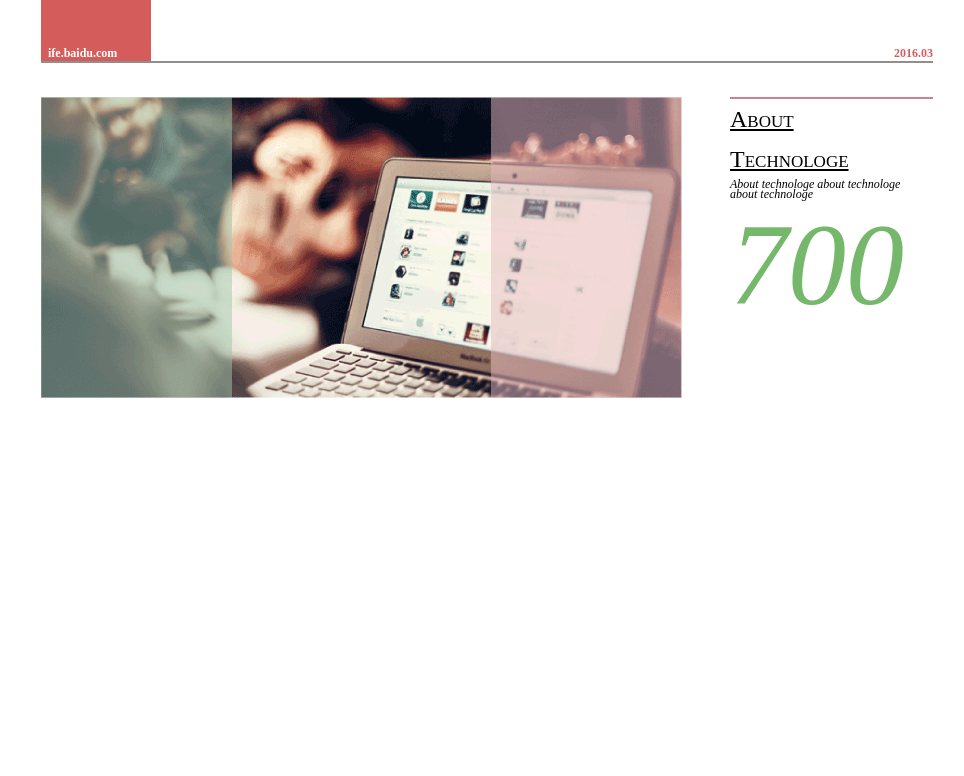
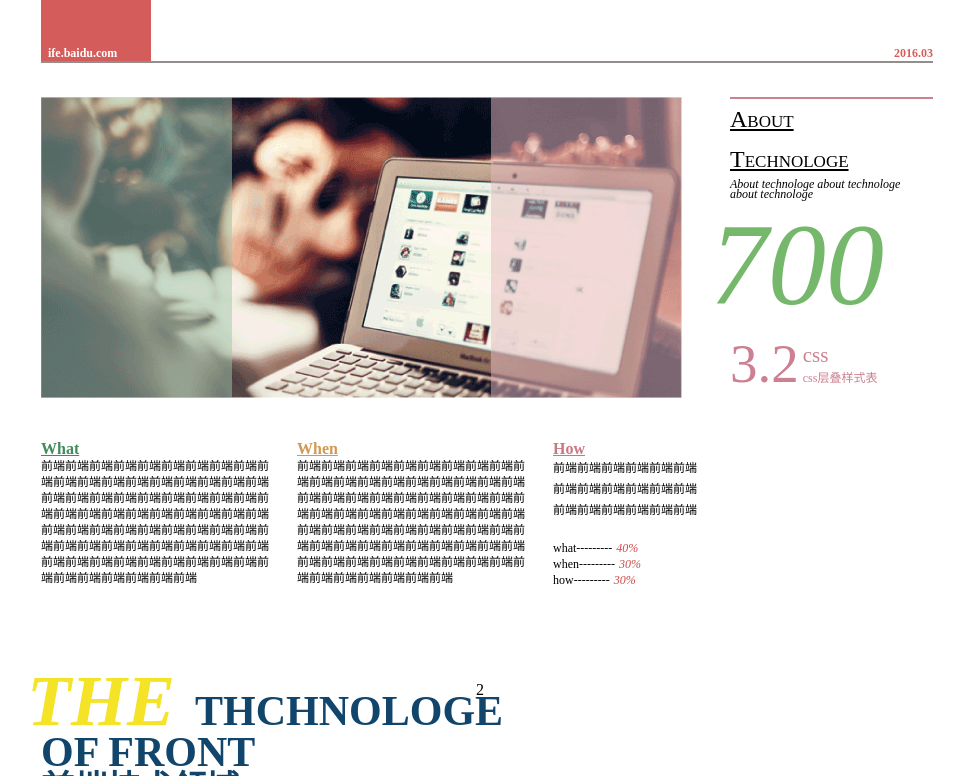
Before and after one commit to tian-Sun/ifeWill, a plain HTML site: page pages/task_6.html in a window 1280 px wide. Shown: the top 776 px of the page, without its empty margins (109-1073 px from the left). Drawn offline with Linux system fonts and the light colour scheme.

Commit message:
article-task_6

```diff
--- a/css/task_6.css
+++ b/css/task_6.css
@@ -1,7 +1,8 @@
 .page {
 	width: 980px;
-	height: 1386px;
+	/*height: 1386px;*/
 	margin: 0 auto;
+	font-family: 'Microsoft YaHei';
 }
 
 .header {
@@ -35,10 +36,10 @@
 
 .main {
 	margin-top: 34px;
+	height: 303px;
 }
 
 .important {
-	display: inline-block;
 	float: left;
 	height: 301px;
 }
@@ -75,7 +76,6 @@
 	margin-left: 48px;
 	width: 203px;
 	border-top: 2px solid #cc8091;
-	font-family: 'Microsoft YaHei';
 }
 
 .title {
@@ -97,5 +97,116 @@
 .click-num {
 	font-size: 116px;
 	color: #75b86b;
-	font-style: italic;
+	margin-left: -20px;
 }
+.title-num {
+	font-size: 55px;
+	color: #cc8091;
+	width: 120px;
+}
+
+.title-num-msg {
+	display: inline-block;
+	margin-top: -5px;
+	color: #cc8091;
+}
+
+.title-num-msg li {
+	list-style: none;
+}
+
+.min-title {
+	font-size: 21px;
+}
+
+.min-msg {
+	font-size: 12px;
+}
+
+.about {
+	margin-top: 40px;
+	margin-bottom: 73px;
+	height: 168px;
+}
+
+.about li {
+	float: left;
+	margin-right: 28px;
+	width: 228px;
+	height: 168px;
+	list-style: none;
+	overflow: hidden;
+}
+
+.about a {
+	outline: normal;
+	text-decoration: underline;
+	font-size: 16px;
+	font-weight: bold;
+}
+
+.what {
+	color: #418c59;
+}
+
+.when {
+	color: #d2994f;
+}
+
+.how {
+	color: #cc7680;
+}
+
+.about p {
+	font-size: 12px;
+}
+
+/*line-height设置*/
+.lh16 {
+	line-height: 16px;
+}
+
+.lh21 {
+	line-height: 21px;
+	font-family: 'SimSun';
+}
+
+.per-top {
+	margin-top: 19px;
+}
+
+.about i {
+	margin-left: 4px;
+	color: #cd4a48;
+}
+
+.article {
+	float: left;
+	margin-right: 20px;
+	width: 415px;
+}
+
+.head {
+	color: #11456b;
+}
+
+.head h1 {
+	display: inline-block;
+	font-size: 42px;
+	font-family: 'SimHei';
+	line-height: 41px;
+
+}
+
+.head i {
+	margin-left: -14px;
+	margin-right: 20px;
+	font-size: 72px;
+	color: #f5e327;
+}
+
+.head h2 {
+	font-size: 33px;
+	font-family: 'SimHei';
+	line-height: 31px;
+}
--- a/pages/task_6.html
+++ b/pages/task_6.html
@@ -24,8 +24,64 @@
 				<p class="title">About</p>
 				<p class="title">Technologe</p>
 				<p class="title-msg">About technologe about technologe about technologe</p>
-				<a class="click-num">700</a>
+				<i class="click-num">700</i>
+				<span class="title-num">3.2</span>
+				<ul class="title-num-msg">
+					<li class="min-title">css</li>
+					<li class="min-msg">css层叠样式表</li>
+				</ul>
 			</div>
+		</div>
+		<ul class="about">
+			<li>
+				<a href="javascript:;" class="what">What</a>
+				<p class="lh16">
+					前端前端前端前端前端前端前端前端前端前端前端前端前端前端前端前端前端前端前端前端前端前端前端前端前端前端前端前端前端前端前端前端前端前端前端前端前端前端前端前端前端前端前端前端前端前端前端前端前端前端前端前端前端前端前端前端前端前端前端前端前端前端前端前端前端前端前端前端前端前端前端前端前端
+				</p>
+			</li>
+			<li>
+				<a href="javascript:;" class="when">When</a>
+				<p class="lh16">
+					前端前端前端前端前端前端前端前端前端前端前端前端前端前端前端前端前端前端前端前端前端前端前端前端前端前端前端前端前端前端前端前端前端前端前端前端前端前端前端前端前端前端前端前端前端前端前端前端前端前端前端前端前端前端前端前端前端前端前端前端前端前端前端前端前端前端前端前端前端前端前端前端前端
+				</p>
+			</li>
+			<li>
+				<a href="javascript:;" class="how">How</a>
+				<p class="lh21">
+					前端前端前端前端前端前端
+				</p>
+				<p class="lh21">
+					前端前端前端前端前端前端
+				</p>
+				<p class="lh21">
+					前端前端前端前端前端前端
+				</p>
+				<p class="lh16 per-top">
+					what---------<i>40%</i>
+				</p>
+				<p class="lh16">
+					when---------<i>30%</i>
+				</p>
+				<p class="lh16">
+					how---------<i>30%</i>
+				</p>
+			</li>
+		</ul>
+		<div class="article">
+			<div class="head">
+					<h1><i>THE</i>THCHNOLOGE OF FRONT
+				</h1>
+				<h2>前端技术领域</h2>
+			</div>
+			<div class="section">
+				<p></p>
+				<img src="../img/task_6/article.gif">
+				<p></p>
+				<p></p>
+			</div>
+		</div>
+		<div class="article">
+			2
 		</div>
 	</div>
 </body>
```
Also changed, not shown: img/task_6/article.gif (added).
